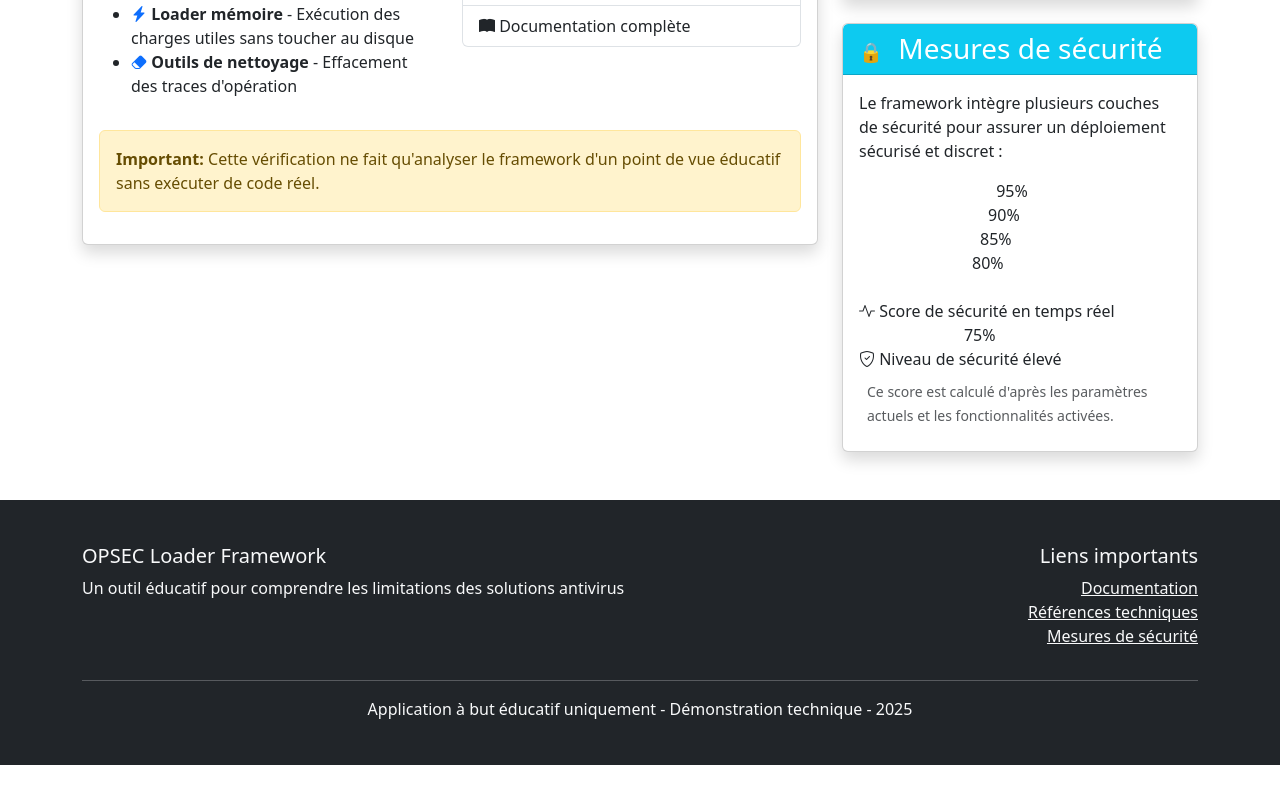
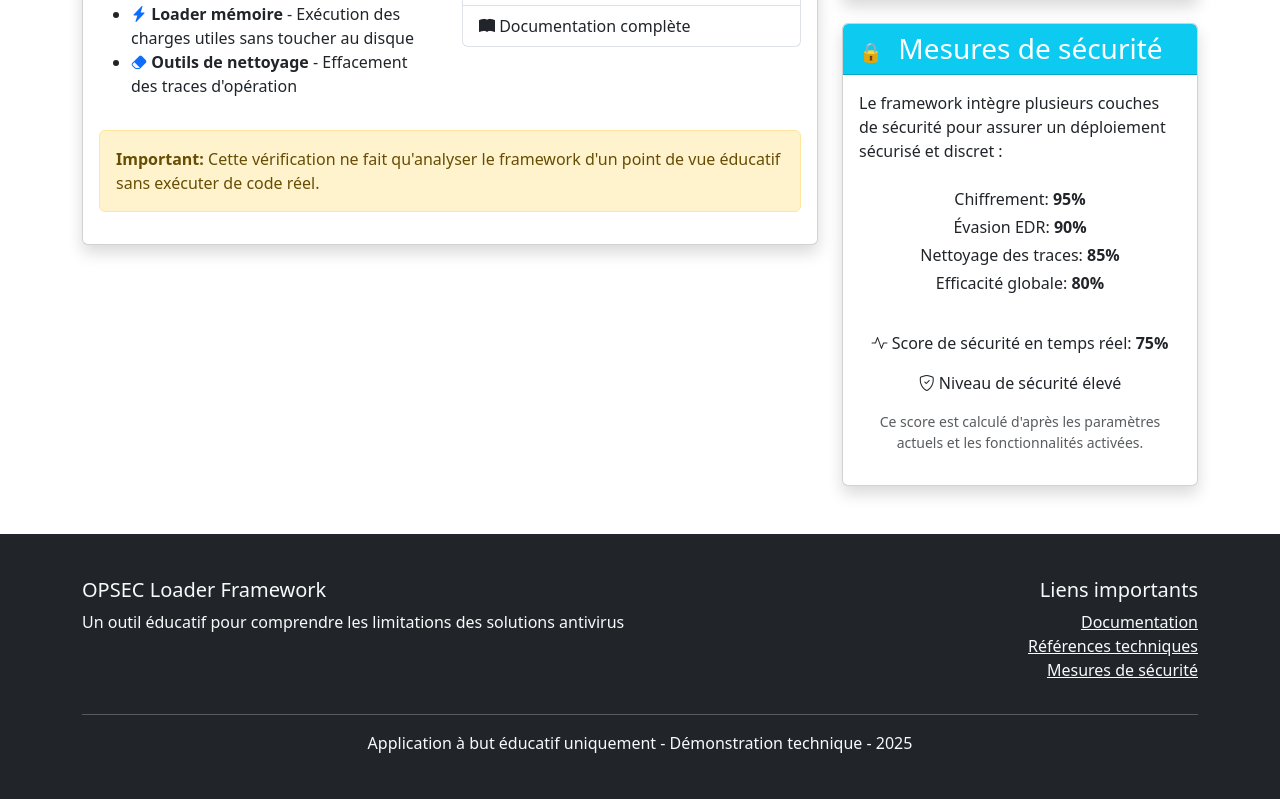
Before and after one commit to CobaltStrike31/workplan, a Flask app: page / in a window 1280 px wide. Shown: the part 1066-1865 px from the top of the page. Before the commit the page ends 1831 px from the top, so only its background shows below. Run offline with Flask 3, Linux system fonts and the light colour scheme.

Commit message:
Improve the security meter display and associated status messages
Refactors security meter display in `index.html` and updates the `updateSecurityStatus` function in `security-meter.js` for a simplified design.

Replit-Commit-Author: Agent
Replit-Commit-Session-Id: 839e7239-5781-48b9-9d7e-fd2de7412727
Replit-Commit-Screenshot-Url: https://storage.googleapis.com/screenshot-production-us-central1/7257cb5d-1960-4347-8a31-1082abc95279/6ffb5d88-bde0-4095-bb65-071a5ceb912b.jpg

```diff
--- a/static/js/security-meter.js
+++ b/static/js/security-meter.js
@@ -88,40 +88,11 @@ function setupDynamicSecurityMeters() {
 
         // Mettre à jour le compteur si disponible
         if (securityScoreMeter) {
-            // Vérifier si c'est le nouveau style (avec myProgress comme parent)
-            const hasNewStyle = securityScoreMeter.parentElement && securityScoreMeter.parentElement.id === 'myProgress';
+            // Pour la version simplifiée, juste mettre à jour le texte
+            securityScoreMeter.textContent = securityScore + '%';
 
-            if (hasNewStyle) {
-                // Nouveau style avec les classes progress-bar-XX
-                securityScoreMeter.style.width = "0%";  // Réinitialiser pour l'animation
-                securityScoreMeter.className = `progress-bar progress-bar-${Math.floor(securityScore / 5) * 5}`;
-
-                // Animation progressive
-                let width = 0;
-                const duration = 800; // ms
-                const fps = 60;
-                const frames = duration / (1000 / fps);
-                const increment = securityScore / frames;
-
-                const animation = setInterval(function() {
-                    if (width >= securityScore) {
-                        clearInterval(animation);
-                    } else {
-                        width += increment;
-                        if (width > securityScore) width = securityScore;
-
-                        securityScoreMeter.style.width = width + '%';
-                        securityScoreMeter.textContent = Math.round(width) + '%';
-                    }
-                }, 1000 / fps);
-
-                // Mettre à jour le niveau de sécurité
-                updateSecurityStatusNewStyle(securityScore);
-            } else {
-                // Ancien style avec bootstrap
-                animateSecurityMeter(securityScoreMeter, securityScore, 0, 100, false);
-                updateSecurityLabel(securityScoreMeter.nextElementSibling, securityScore);
-            }
+            // Mettre à jour le statut de sécurité
+            updateSecurityStatusSimplified(securityScore);
         }
     };
 
@@ -375,3 +346,33 @@ function updateSecurityStatusNewStyle(score) {
 
     statusElement.innerHTML = `${icon} <span>${label}</span>`;
 }
+
+/**
+ * Met à jour le statut de sécurité pour la version simplifiée
+ *
+ * @param {number} score - Score de sécurité actuel
+ */
+function updateSecurityStatusSimplified(score) {
+    const statusElement = document.getElementById('security-status');
+    if (!statusElement) return;
+
+    // Définir le niveau en fonction du score
+    let label = '';
+    let icon = '';
+
+    if (score < 25) {
+        label = 'Configuration risquée';
+        icon = '<i class="bi bi-exclamation-triangle text-danger"></i>';
+    } else if (score < 50) {
+        label = 'Configuration basique';
+        icon = '<i class="bi bi-shield-fill text-warning"></i>';
+    } else if (score < 75) {
+        label = 'Configuration sécurisée';
+        icon = '<i class="bi bi-shield text-info"></i>';
+    } else {
+        label = 'Configuration très sécurisée';
+        icon = '<i class="bi bi-shield-check text-success"></i>';
+    }
+
+    statusElement.innerHTML = `${icon} <span>${label}</span>`;
+}
--- a/templates/index.html
+++ b/templates/index.html
@@ -224,99 +224,25 @@
                     <div class="card-body">
                         <p>Le framework intègre plusieurs couches de sécurité pour assurer un déploiement sécurisé et discret :</p>
 
-                        <!-- Barre 1 - Chiffrement -->
-                        <div class="progress-container">
-                            <div id="myProgress">
-                                <div id="bar95" class="progress-bar progress-bar-95" style="width: 95%">
-                                    Chiffrement: 95%
-                                </div>
-                            </div>
+                        <!-- Mesures de sécurité avec pourcentages simples -->
+                        <div class="py-2 text-center">
+                            <p class="mb-1">Chiffrement: <span class="fw-bold">95%</span></p>
+                            <p class="mb-1">Évasion EDR: <span class="fw-bold">90%</span></p>
+                            <p class="mb-1">Nettoyage des traces: <span class="fw-bold">85%</span></p>
+                            <p class="mb-1">Efficacité globale: <span class="fw-bold">80%</span></p>
                         </div>
 
-                        <!-- Barre 2 - Évasion EDR -->
-                        <div class="progress-container">
-                            <div id="myProgress">
-                                <div id="bar90" class="progress-bar progress-bar-90" style="width: 90%">
-                                    Évasion EDR: 90%
-                                </div>
-                            </div>
-                        </div>
-
-                        <!-- Barre 3 - Nettoyage des traces -->
-                        <div class="progress-container">
-                            <div id="myProgress">
-                                <div id="bar85" class="progress-bar progress-bar-85" style="width: 85%">
-                                    Nettoyage des traces: 85%
-                                </div>
-                            </div>
-                        </div>
-
-                        <!-- Barre 4 - Efficacité globale -->
-                        <div class="progress-container">
-                            <div id="myProgress">
-                                <div id="bar80" class="progress-bar progress-bar-80" style="width: 80%">
-                                    Efficacité globale: 80%
-                                </div>
-                            </div>
-                        </div>
-
-                        <!-- Script pour animer les barres -->
-                        <script>
-                        document.addEventListener('DOMContentLoaded', function() {
-                            // Animer progressivement les barres au chargement de la page
-                            animateBar('bar95', 95);
-                            animateBar('bar90', 90);
-                            animateBar('bar85', 85);
-                            animateBar('bar80', 80);
-                            animateBar('barRealtime', 75); // Barre en temps réel
-
-                            function animateBar(id, targetPercent) {
-                                const bar = document.getElementById(id);
-                                if (!bar) return; // Sécurité si l'élément n'existe pas
-
-                                let width = 0;
-                                const duration = 1000; // ms
-                                const fps = 60;
-                                const frames = duration / (1000 / fps);
-                                const increment = targetPercent / frames;
-
-                                bar.style.width = '0%';
-
-                                const animation = setInterval(function() {
-                                    if (width >= targetPercent) {
-                                        clearInterval(animation);
-                                    } else {
-                                        width += increment;
-                                        if (width > targetPercent) width = targetPercent;
-
-                                        bar.style.width = width + '%';
-                                        // Mettre à jour le texte de la barre
-                                        bar.textContent = Math.round(width) + '%';
-                                    }
-                                }, 1000 / fps);
-                            }
-                        });
-                        </script>
-
                         <!-- Score en temps réel -->
-                        <div class="realtime-score mt-4">
-                            <div class="realtime-score-header">
-                                <i class="bi bi-activity"></i> Score de sécurité en temps réel
-                            </div>
-                            <div class="realtime-score-content">
-                                <div class="realtime-score-bar-container">
-                                    <div id="myProgress">
-                                        <div id="barRealtime" class="progress-bar progress-bar-75" style="width: 75%">75%</div>
-                                    </div>
-                                </div>
-                                <div class="realtime-score-level level-elevated">
-                                    <i class="bi bi-shield-check"></i>
-                                    <span>Niveau de sécurité élevé</span>
-                                </div>
-                            </div>
-                            <div class="realtime-score-footer p-2">
-                                <small class="text-muted">Ce score est calculé d'après les paramètres actuels et les fonctionnalités activées.</small>
-                            </div>
+                        <div class="mt-4">
+                            <p class="text-center">
+                                <i class="bi bi-activity"></i> Score de sécurité en temps réel: <span class="fw-bold">75%</span>
+                            </p>
+                            <p class="text-center">
+                                <i class="bi bi-shield-check"></i> Niveau de sécurité élevé
+                            </p>
+                            <p class="text-center small text-muted">
+                                Ce score est calculé d'après les paramètres actuels et les fonctionnalités activées.
+                            </p>
                         </div>
                     </div>
                 </div>
@@ -418,24 +344,22 @@
                             </div>
                         </div>
 
-                        <!-- Indicateur de sécurité dynamique -->
-                        <div class="realtime-score mb-4">
-                            <div class="realtime-score-header">
+                        <!-- Indicateur de sécurité dynamique simplifié -->
+                        <div class="mb-4 p-3 border rounded">
+                            <h5 class="mb-3">
                                 <i class="bi bi-shield-lock"></i> Score de sécurité de la configuration
-                            </div>
-                            <div class="realtime-score-content">
-                                <div class="realtime-score-bar-container">
-                                    <div id="myProgress">
-                                        <div id="security-score-meter" class="progress-bar progress-bar-85" style="width: 85%">85%</div>
-                                    </div>
+                            </h5>
+                            <div class="text-center">
+                                <div class="mb-2">
+                                    <span id="security-score-meter" class="fs-4 fw-bold">85%</span>
                                 </div>
-                                <div id="security-status" class="realtime-score-level level-elevated">
-                                    <i class="bi bi-shield-check"></i>
-                                    <span>Configuration sécurisée</span>
+                                <div id="security-status" class="mb-2">
+                                    <i class="bi bi-shield-check text-success"></i>
+                                    <span>Configuration très sécurisée</span>
                                 </div>
-                            </div>
-                            <div class="realtime-score-footer p-2">
-                                <small class="text-muted"><i class="bi bi-info-circle"></i> Le score s'actualise automatiquement en fonction de vos choix.</small>
+                                <div class="text-muted small">
+                                    <i class="bi bi-info-circle"></i> Le score s'actualise automatiquement en fonction de vos choix.
+                                </div>
                             </div>
                         </div>
 
```
Also changed, not shown: attached_assets/image_1746404105521.png (added), attached_assets/image_1746404123096.png (added).
